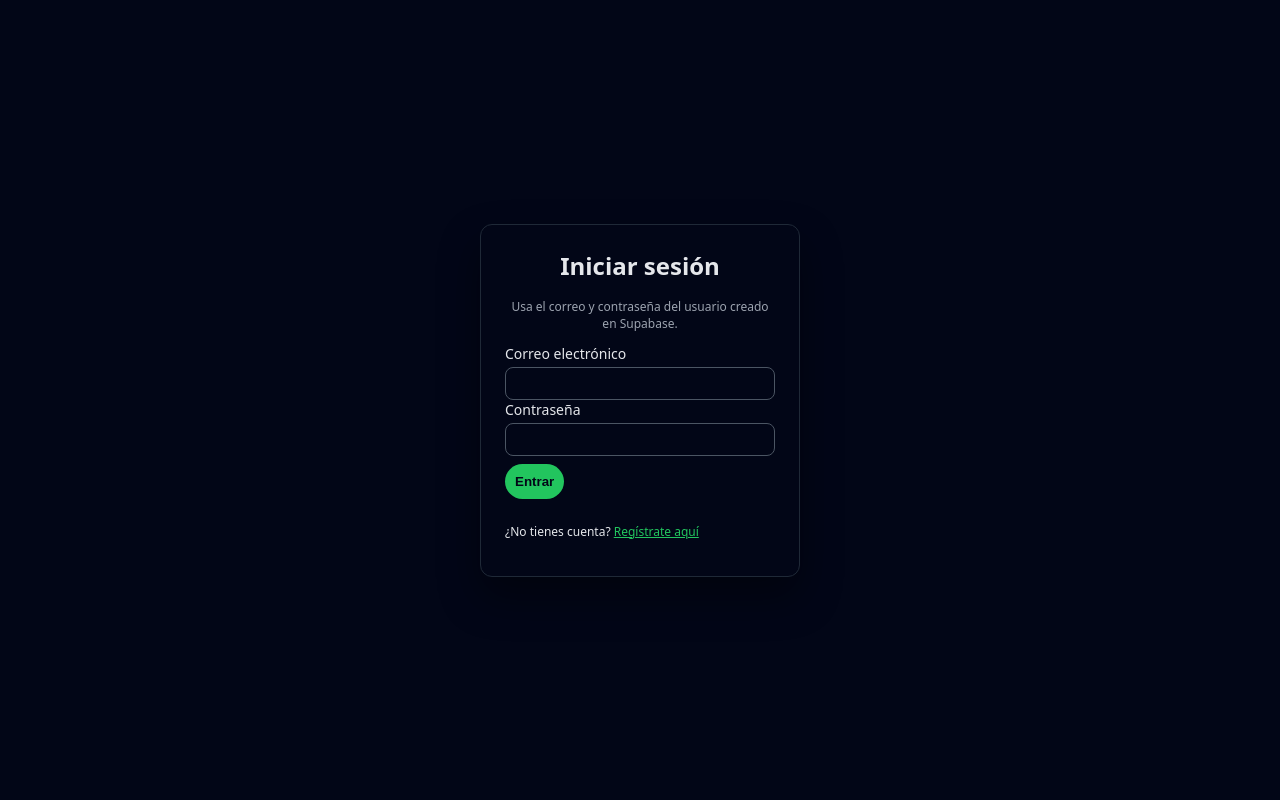
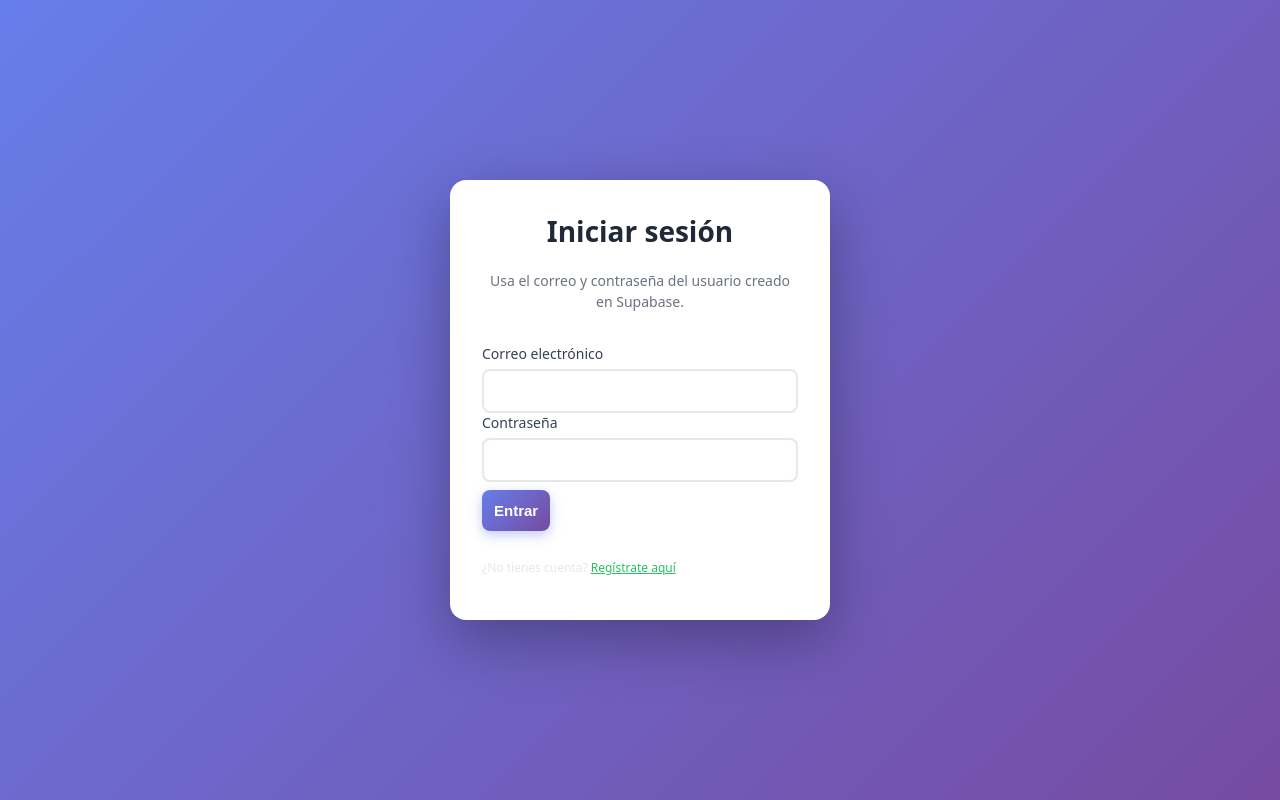
Before and after one commit to AZKERAR/QrSurvey, a React (Vite) app: page /login in a window 1280 px wide. Built offline with nearby package versions, Linux system fonts and the light colour scheme; no server answers.

Commit message:
UI: Rediseño completo a tema claro con gradiente morado - Fondo gradiente morado en todas las páginas - Tarjetas blancas/semitransparentes con sombras - Gráficos con fondos claros - Header transparente con glassmorphism - Textos legibles con sombras sobre gradiente

```diff
--- a/src/modules/auth/pages/LoginPage.css
+++ b/src/modules/auth/pages/LoginPage.css
@@ -4,35 +4,38 @@
   display: flex;
   justify-content: center;
   align-items: center;
-  background: #020617;
+  background: linear-gradient(135deg, #667eea 0%, #764ba2 100%);
   padding: 1.5rem;
 }
 
 /* Tarjeta */
 .auth-card {
-  width: 320px;
-  padding: 24px;
-  border-radius: 12px;
-  background: #020617;
-  border: 1px solid #1f2937;
-  box-shadow: 0 20px 40px rgba(0, 0, 0, 0.4);
+  width: 380px;
+  padding: 32px;
+  border-radius: 16px;
+  background: #ffffff;
+  border: none;
+  box-shadow: 0 20px 60px rgba(0, 0, 0, 0.3);
   display: flex;
   flex-direction: column;
-  gap: 12px;
+  gap: 16px;
 }
 
 /* 🔹 TÍTULO Y SUBTÍTULO CENTRADOS */
 .auth-title {
   margin: 0 0 4px;
-  font-size: 24px;
+  font-size: 28px;
   text-align: center;
+  color: #1f2937;
+  font-weight: 600;
 }
 
 .auth-subtitle {
-  margin: 0;
-  font-size: 12px;
-  color: #9ca3af;
+  margin: 0 0 16px 0;
+  font-size: 14px;
+  color: #6b7280;
   text-align: center;
+  line-height: 1.5;
 }
 
 /* Campos del formulario (estos mejor alineados a la izquierda) */
@@ -40,64 +43,84 @@
   font-size: 14px;
   display: flex;
   flex-direction: column;
-  gap: 4px;
+  gap: 6px;
+  color: #374151;
+  font-weight: 500;
 }
 
 .auth-input {
   width: 100%;
-  padding: 8px;
+  padding: 12px;
   border-radius: 8px;
-  border: 1px solid #4b5563;
-  background: #020617;
-  color: #f9fafb;
+  border: 2px solid #e5e7eb;
+  background: #ffffff;
+  color: #1f2937;
+  font-size: 14px;
+  transition: border-color 0.2s;
 }
 
 .auth-input:focus {
   outline: none;
-  border-color: #22c55e;
-  box-shadow: 0 0 0 1px #22c55e55;
+  border-color: #667eea;
+  box-shadow: 0 0 0 3px rgba(102, 126, 234, 0.1);
 }
 
 .auth-error-msg {
-  color: #f87171;
+  color: #ef4444;
   font-size: 12px;
 }
 
 .auth-global-error {
-  color: #fecaca;
-  font-size: 12px;
+  color: #ef4444;
+  font-size: 13px;
+  background: #fee2e2;
+  padding: 10px;
+  border-radius: 8px;
+  border: 1px solid #fecaca;
 }
 
 /* Botón */
 .auth-button {
   margin-top: 8px;
-  padding: 10px;
-  border-radius: 999px;
+  padding: 12px;
+  border-radius: 8px;
   border: none;
   font-weight: 600;
+  font-size: 15px;
   cursor: pointer;
-  background: #22c55e;
-  color: #020617;
+  background: linear-gradient(135deg, #667eea 0%, #764ba2 100%);
+  color: #ffffff;
+  transition: transform 0.2s, box-shadow 0.2s;
+  box-shadow: 0 4px 12px rgba(102, 126, 234, 0.4);
+}
+
+.auth-button:hover {
+  transform: translateY(-2px);
+  box-shadow: 0 6px 16px rgba(102, 126, 234, 0.5);
 }
 
 .auth-button:disabled {
-  opacity: 0.7;
+  opacity: 0.6;
   cursor: default;
+  transform: none;
 }
 
-/* 🔹 TEXTO DEL PIE DE LA TARJETA CENTRADO (links de “¿No tienes cuenta?” / “¿Ya tienes cuenta?”) */
+/* 🔹 TEXTO DEL PIE DE LA TARJETA CENTRADO (links de "¿No tienes cuenta?" / "¿Ya tienes cuenta?") */
 .auth-footer {
   margin-top: 8px;
-  font-size: 12px;
-  color: #9ca3af;
+  font-size: 14px;
+  color: #6b7280;
   text-align: center;
 }
 
 .auth-footer a {
-  color: #22c55e;
+  color: #667eea;
   text-decoration: none;
+  font-weight: 600;
+  transition: color 0.2s;
 }
 
 .auth-footer a:hover {
+  color: #764ba2;
   text-decoration: underline;
 }
--- a/src/modules/auth/pages/RegisterPage.css
+++ b/src/modules/auth/pages/RegisterPage.css
@@ -5,93 +5,122 @@
   display: flex;
   justify-content: center;
   align-items: center;
-  background: #020617;
+  background: linear-gradient(135deg, #667eea 0%, #764ba2 100%);
   padding: 1.5rem;
 }
 
 .auth-card {
-  width: 320px;
-  padding: 24px;
-  border-radius: 12px;
-  background: #020617;
-  border: 1px solid #1f2937;
-  box-shadow: 0 20px 40px rgba(0, 0, 0, 0.4);
+  width: 380px;
+  padding: 32px;
+  border-radius: 16px;
+  background: #ffffff;
+  border: none;
+  box-shadow: 0 20px 60px rgba(0, 0, 0, 0.3);
   display: flex;
   flex-direction: column;
-  gap: 12px;
+  gap: 16px;
 }
 
 .auth-title {
   margin: 0 0 4px;
-  font-size: 24px;
+  font-size: 28px;
+  text-align: center;
+  color: #1f2937;
+  font-weight: 600;
 }
 
 .auth-subtitle {
-  margin: 0;
-  font-size: 12px;
-  color: #9ca3af;
+  margin: 0 0 16px 0;
+  font-size: 14px;
+  color: #6b7280;
+  text-align: center;
+  line-height: 1.5;
 }
 
 .auth-label {
   font-size: 14px;
   display: flex;
   flex-direction: column;
-  gap: 4px;
+  gap: 6px;
+  color: #374151;
+  font-weight: 500;
 }
 
 .auth-input {
   width: 100%;
-  padding: 8px;
+  padding: 12px;
   border-radius: 8px;
-  border: 1px solid #4b5563;
-  background: #020617;
-  color: #f9fafb;
+  border: 2px solid #e5e7eb;
+  background: #ffffff;
+  color: #1f2937;
+  font-size: 14px;
+  transition: border-color 0.2s;
 }
 
 .auth-input:focus {
   outline: none;
-  border-color: #22c55e;
-  box-shadow: 0 0 0 1px #22c55e55;
+  border-color: #667eea;
+  box-shadow: 0 0 0 3px rgba(102, 126, 234, 0.1);
 }
 
 .auth-global-error {
-  color: #fecaca;
-  font-size: 12px;
+  color: #ef4444;
+  font-size: 13px;
+  background: #fee2e2;
+  padding: 10px;
+  border-radius: 8px;
+  border: 1px solid #fecaca;
 }
 
 .auth-success-msg {
-  color: #bbf7d0;
-  font-size: 12px;
+  color: #059669;
+  font-size: 13px;
+  background: #d1fae5;
+  padding: 10px;
+  border-radius: 8px;
+  border: 1px solid #a7f3d0;
 }
 
 .auth-button {
   margin-top: 8px;
-  padding: 10px;
-  border-radius: 999px;
+  padding: 12px;
+  border-radius: 8px;
   border: none;
   font-weight: 600;
+  font-size: 15px;
   cursor: pointer;
-  background: #22c55e;
-  color: #020617;
+  background: linear-gradient(135deg, #667eea 0%, #764ba2 100%);
+  color: #ffffff;
+  transition: transform 0.2s, box-shadow 0.2s;
+  box-shadow: 0 4px 12px rgba(102, 126, 234, 0.4);
+}
+
+.auth-button:hover {
+  transform: translateY(-2px);
+  box-shadow: 0 6px 16px rgba(102, 126, 234, 0.5);
 }
 
 .auth-button:disabled {
-  opacity: 0.7;
+  opacity: 0.6;
   cursor: default;
+  transform: none;
 }
 
 .auth-footer-text {
-  margin-top: 4px;
-  font-size: 12px;
-  color: #9ca3af;
+  margin-top: 8px;
+  font-size: 14px;
+  color: #6b7280;
   text-align: center;
 }
 
 .auth-footer-link {
-  color: #22c55e;
+  color: #667eea;
   text-decoration: none;
+  font-weight: 600;
+  transition: color 0.2s;
 }
 
 .auth-footer-link:hover {
+  color: #764ba2;
   text-decoration: underline;
 }
--- a/src/modules/dashboard/pages/DashboardPage.css
+++ b/src/modules/dashboard/pages/DashboardPage.css
@@ -2,9 +2,9 @@
 
 .dashboard-page {
   min-height: 100vh;
-  padding: 24px 40px 40px;
-  background: #020617;
-  color: #f9fafb;
+  padding: 0;
+  background: linear-gradient(135deg, #667eea 0%, #764ba2 100%);
+  color: #1f2937;
   font-family: system-ui, -apple-system, BlinkMacSystemFont, "Segoe UI",
     sans-serif;
 }
@@ -12,7 +12,7 @@
 /* Centramos header y contenido en un ancho máximo */
 .dashboard-header,
 .dashboard-main {
-  max-width: 960px;
+  max-width: 1200px;
   margin: 0 auto;
 }
 
@@ -22,13 +22,21 @@
   display: flex;
   justify-content: space-between;
   align-items: center;
-  margin-bottom: 32px;
+  margin-bottom: 0;
   gap: 16px;
+  padding: 24px 40px;
+  background: rgba(255, 255, 255, 0.15);
+  backdrop-filter: blur(10px);
+  box-shadow: 0 4px 12px rgba(0, 0, 0, 0.1);
+  border-bottom: 1px solid rgba(255, 255, 255, 0.2);
 }
 
 .dashboard-title {
-  font-size: 24px;
+  font-size: 28px;
   margin: 0;
+  color: #ffffff;
+  font-weight: 700;
+  text-shadow: 0 2px 8px rgba(0, 0, 0, 0.2);
 }
 
 .dashboard-user-box {
@@ -39,11 +47,13 @@
 }
 
 .dashboard-user-email {
-  color: #9ca3af;
+  color: rgba(255, 255, 255, 0.9);
+  text-shadow: 0 1px 3px rgba(0, 0, 0, 0.2);
 }
 
 .dashboard-user-email strong {
-  color: #a5b4fc;
+  color: #ffffff;
+  font-weight: 700;
 }
 
 /* Botón cerrar sesión */
@@ -51,31 +61,36 @@
 .dashboard-logout-btn {
   padding: 8px 16px;
   border-radius: 999px;
-  border: 1px solid #ef4444;
-  background: transparent;
-  color: #fecaca;
+  border: 2px solid rgba(255, 255, 255, 0.8);
+  background: rgba(255, 255, 255, 0.1);
+  color: #ffffff;
   cursor: pointer;
   font-size: 14px;
-  transition: background 0.15s ease, color 0.15s ease, border-color 0.15s ease;
+  font-weight: 600;
+  transition: all 0.2s ease;
+  backdrop-filter: blur(5px);
 }
 
 .dashboard-logout-btn:hover {
-  background: #ef4444;
-  color: #fee2e2;
-  border-color: #b91c1c;
+  background: rgba(255, 255, 255, 0.25);
+  border-color: #ffffff;
+  transform: translateY(-1px);
+  box-shadow: 0 4px 12px rgba(0, 0, 0, 0.15);
 }
 
 /* Contenido */
 
 .dashboard-main {
-  margin-top: 40px;
+  margin-top: 0;
+  padding: 40px;
   text-align: center;
 }
 
 .dashboard-text {
-  color: #9ca3af;
+  color: #ffffff;
   font-size: 16px;
   margin: 0;
+  text-shadow: 0 2px 4px rgba(0,0,0,0.1);
 }
 
 .dashboard-link-row {
@@ -84,8 +99,10 @@
 }
 
 .dashboard-link-row a {
-  color: #22c55e;
+  color: #ffffff;
   text-decoration: none;
+  font-weight: 600;
+  text-shadow: 0 2px 4px rgba(0,0,0,0.1);
 }
 
 .dashboard-link-row a:hover {
--- a/src/modules/surveys/components/SurveyChart.tsx
+++ b/src/modules/surveys/components/SurveyChart.tsx
@@ -169,7 +169,7 @@ export function SurveyChart({ surveyId }: SurveyChartProps) {
 
   return (
     <div style={{ marginTop: 24 }}>
-      <h3 style={{ fontSize: 16, marginBottom: 16, color: '#fff' }}>
+      <h3 style={{ fontSize: 18, marginBottom: 16, color: '#1f2937', fontWeight: 600 }}>
         Resultados de la encuesta
       </h3>
 
@@ -178,37 +178,39 @@ export function SurveyChart({ surveyId }: SurveyChartProps) {
           key={index}
           style={{
             marginBottom: 32,
-            padding: 16,
-            background: '#0f0f1e',
-            borderRadius: 8,
+            padding: 20,
+            background: '#f9fafb',
+            borderRadius: 12,
+            border: '1px solid #e5e7eb',
           }}
         >
-          <h4 style={{ fontSize: 14, marginBottom: 16, color: '#22c55e' }}>
+          <h4 style={{ fontSize: 15, marginBottom: 16, color: '#667eea', fontWeight: 600 }}>
             {item.question}
           </h4>
 
           {item.data.length > 0 ? (
             <ResponsiveContainer width="100%" height={200}>
               <BarChart data={item.data}>
-                <CartesianGrid strokeDasharray="3 3" stroke="#333" />
+                <CartesianGrid strokeDasharray="3 3" stroke="#d1d5db" />
                 <XAxis
                   dataKey="option"
-                  stroke="#999"
-                  tick={{ fill: '#999', fontSize: 12 }}
+                  stroke="#6b7280"
+                  tick={{ fill: '#4b5563', fontSize: 12 }}
                 />
                 <YAxis
-                  stroke="#999"
-                  tick={{ fill: '#999', fontSize: 12 }}
+                  stroke="#6b7280"
+                  tick={{ fill: '#4b5563', fontSize: 12 }}
                   allowDecimals={false}
                 />
                 <Tooltip
                   contentStyle={{
-                    backgroundColor: '#1a1a2e',
-                    border: '1px solid #333',
-                    borderRadius: 4,
-                    color: '#fff',
+                    backgroundColor: '#ffffff',
+                    border: '1px solid #e5e7eb',
+                    borderRadius: 8,
+                    color: '#1f2937',
+                    boxShadow: '0 4px 12px rgba(0,0,0,0.1)',
                   }}
-                  labelStyle={{ color: '#22c55e' }}
+                  labelStyle={{ color: '#667eea', fontWeight: 600 }}
                   formatter={(value: number) => [`${value} respuestas`, '']}
                 />
                 <Bar dataKey="count" radius={[4, 4, 0, 0]}>
@@ -219,7 +221,7 @@ export function SurveyChart({ surveyId }: SurveyChartProps) {
               </BarChart>
             </ResponsiveContainer>
           ) : (
-            <p style={{ color: '#999', fontSize: 12 }}>
+            <p style={{ color: '#6b7280', fontSize: 12 }}>
               No hay opciones para esta pregunta.
             </p>
           )}
```
Also changed, not shown: src/modules/dashboard/pages/DashboardPage.tsx (+25 -13 lines), src/modules/surveys/pages/SurveyListPage.css (+77 -33 lines).
